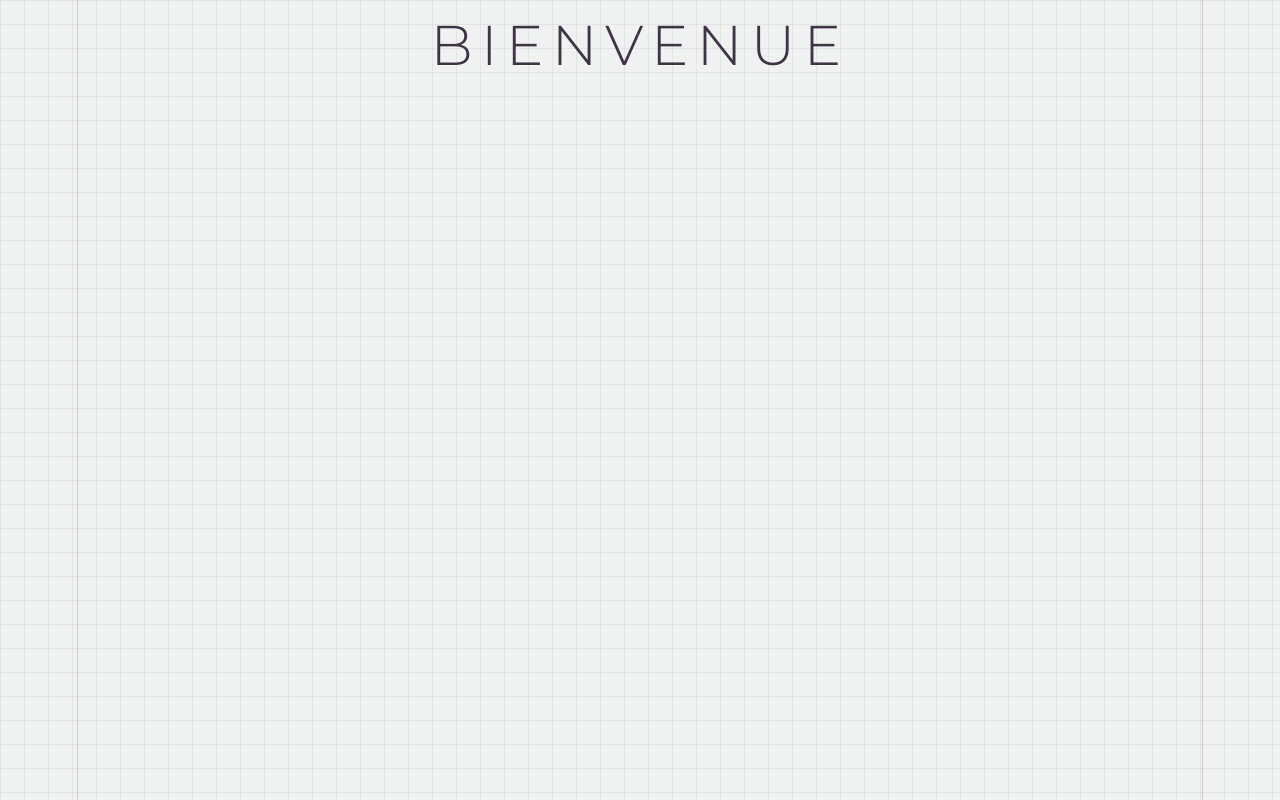
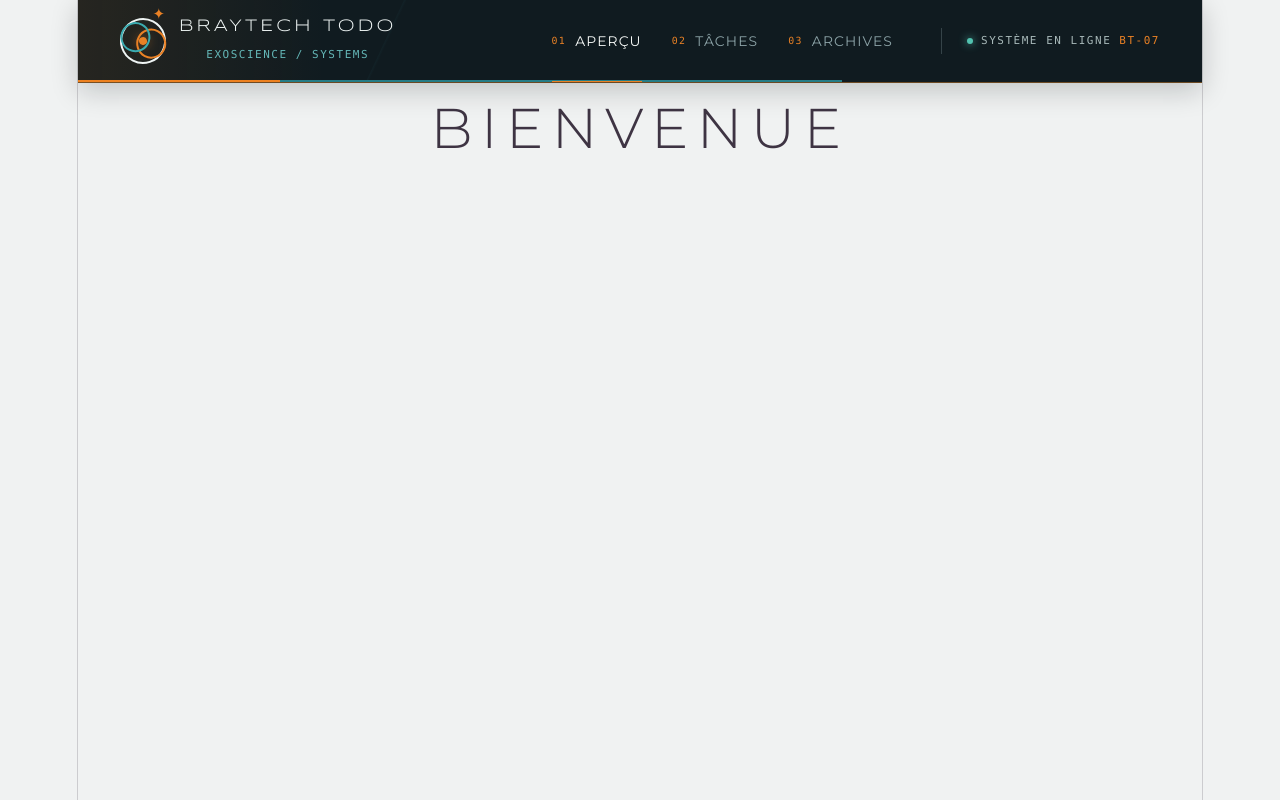
Before and after one commit to Dylserker/Braytech_ToDo, a React (Vite) app in the folder front/: page / in a window 1280 px wide. Built offline with nearby package versions, Linux system fonts and the light colour scheme.

Commit message:
Header fictif

```diff
--- a/front/package.json
+++ b/front/package.json
@@ -11,7 +11,8 @@
   },
   "dependencies": {
     "react": "^19.3.1",
-    "react-dom": "^19.3.1"
+    "react-dom": "^19.3.1",
+    "react-router": "^8.5.1"
   },
   "devDependencies": {
     "@types/node": "^24.19.2",
--- /dev/null
+++ b/front/src/components/Header/Header.css
@@ -0,0 +1,245 @@
+.site-header {
+  position: relative;
+  z-index: 1;
+  display: flex;
+  align-items: center;
+  gap: 48px;
+  min-height: 82px;
+  padding: 0 42px;
+  overflow: hidden;
+  color: #eef4f3;
+  background:
+    linear-gradient(90deg, rgba(237, 129, 32, 0.1), transparent 22%),
+    #101b20;
+  border-bottom: 1px solid rgba(236, 138, 38, 0.42);
+  box-shadow: 0 8px 26px rgba(8, 15, 18, 0.2);
+}
+
+.site-header::before,
+.site-header::after {
+  position: absolute;
+  content: '';
+  pointer-events: none;
+}
+
+.site-header::before {
+  inset: 0;
+  opacity: 0.24;
+  background: linear-gradient(115deg, transparent 0 28%, rgba(52, 151, 164, 0.2) 28.1%, transparent 28.3%);
+}
+
+.site-header::after {
+  right: 0;
+  bottom: -1px;
+  left: 0;
+  height: 3px;
+  background: linear-gradient(90deg, #ed8120 0 18%, #247d87 18% 68%, transparent 68%);
+}
+
+.brand {
+  position: relative;
+  z-index: 1;
+  display: flex;
+  align-items: center;
+  gap: 13px;
+  min-width: 250px;
+  color: inherit;
+  text-decoration: none;
+}
+
+.brand-mark {
+  position: relative;
+  display: grid;
+  width: 42px;
+  height: 42px;
+  place-items: center;
+  border: 2px solid #eef4f3;
+  border-radius: 50%;
+  transform: rotate(-18deg);
+}
+
+.brand-mark::before,
+.brand-mark__ring {
+  position: absolute;
+  width: 26px;
+  height: 26px;
+  content: '';
+  border: 2px solid #e98125;
+  border-radius: 50%;
+}
+
+.brand-mark::before {
+  transform: translate(7px, 5px);
+}
+
+.brand-mark__ring {
+  transform: translate(-6px, -6px);
+  border-color: #3aabb0;
+}
+
+.brand-mark__core {
+  width: 8px;
+  height: 8px;
+  background: #e98125;
+  border-radius: 50%;
+  box-shadow: 0 0 12px rgba(233, 129, 37, 0.85);
+}
+
+.brand-mark__spark {
+  position: absolute;
+  top: -13px;
+  right: -9px;
+  color: #e98125;
+  font-size: 15px;
+  transform: rotate(18deg);
+}
+
+.brand-copy {
+  display: flex;
+  flex-direction: column;
+  gap: 2px;
+}
+
+.brand-copy__name {
+  font-family: var(--technical);
+  font-size: 0.95rem;
+  letter-spacing: 0.18em;
+}
+
+.brand-copy__division,
+.header-nav__index,
+.header-status__label,
+.header-status__code {
+  font-family: var(--mono);
+  font-size: 0.61rem;
+  letter-spacing: 0.14em;
+}
+
+.brand-copy__division {
+  color: #64b7b7;
+}
+
+.header-nav {
+  position: relative;
+  z-index: 1;
+  display: flex;
+  align-self: stretch;
+  gap: 30px;
+  margin-left: auto;
+}
+
+.header-nav__link {
+  position: relative;
+  display: flex;
+  align-items: center;
+  gap: 9px;
+  color: #8ca3a7;
+  font-family: var(--heading);
+  font-size: 0.77rem;
+  letter-spacing: 0.08em;
+  text-decoration: none;
+  text-transform: uppercase;
+  transition: color 180ms ease;
+}
+
+.header-nav__link::after {
+  position: absolute;
+  right: 0;
+  bottom: -1px;
+  left: 0;
+  height: 2px;
+  content: '';
+  background: #e98125;
+  opacity: 0;
+  transform: scaleX(0.35);
+  transition: opacity 180ms ease, transform 180ms ease;
+}
+
+.header-nav__link:hover,
+.header-nav__link--active {
+  color: #f5f8f6;
+}
+
+.header-nav__link:hover::after,
+.header-nav__link--active::after {
+  opacity: 1;
+  transform: scaleX(1);
+}
+
+.header-nav__index {
+  color: #e98125;
+  font-size: 0.55rem;
+}
+
+.header-status {
+  position: relative;
+  z-index: 1;
+  display: flex;
+  align-items: center;
+  gap: 8px;
+  padding-left: 25px;
+  border-left: 1px solid rgba(140, 163, 167, 0.3);
+}
+
+.header-status__dot {
+  width: 6px;
+  height: 6px;
+  background: #52c3b0;
+  border-radius: 50%;
+  box-shadow: 0 0 9px #52c3b0;
+}
+
+.header-status__label {
+  color: #a7b8b8;
+  white-space: nowrap;
+}
+
+.header-status__code {
+  color: #e98125;
+}
+
+@media (max-width: 850px) {
+  .site-header {
+    flex-wrap: wrap;
+    gap: 20px;
+    padding: 18px 24px;
+  }
+
+  .header-nav {
+    order: 3;
+    flex-basis: 100%;
+    height: 36px;
+    gap: 24px;
+  }
+
+  .header-status {
+    margin-left: auto;
+  }
+}
+
+@media (max-width: 520px) {
+  .site-header {
+    padding-inline: 18px;
+  }
+
+  .brand {
+    min-width: 0;
+  }
+
+  .brand-copy__name {
+    font-size: 0.76rem;
+  }
+
+  .brand-copy__division {
+    font-size: 0.48rem;
+  }
+
+  .header-status__label {
+    display: none;
+  }
+
+  .header-nav {
+    justify-content: space-between;
+    gap: 10px;
+  }
+}
--- /dev/null
+++ b/front/src/components/Header/Header.tsx
@@ -0,0 +1,42 @@
+import './Header.css'
+
+function Header() {
+  return (
+    <header className="site-header">
+      <a className="brand" href="/" aria-label="Braytech Exoscience - accueil">
+        <span className="brand-mark" aria-hidden="true">
+          <span className="brand-mark__ring" />
+          <span className="brand-mark__core" />
+          <span className="brand-mark__spark">✦</span>
+        </span>
+        <span className="brand-copy">
+          <span className="brand-copy__name">BRAYTECH ToDo</span>
+          <span className="brand-copy__division">EXOSCIENCE / SYSTEMS</span>
+        </span>
+      </a>
+
+      <nav className="header-nav" aria-label="Navigation principale">
+        <a className="header-nav__link header-nav__link--active" href="#overview">
+          <span className="header-nav__index">01</span>
+          Aperçu
+        </a>
+        <a className="header-nav__link" href="#tasks">
+          <span className="header-nav__index">02</span>
+          Tâches
+        </a>
+        <a className="header-nav__link" href="#archives">
+          <span className="header-nav__index">03</span>
+          Archives
+        </a>
+      </nav>
+
+      <div className="header-status" aria-label="Système opérationnel">
+        <span className="header-status__dot" />
+        <span className="header-status__label">SYSTÈME EN LIGNE</span>
+        <span className="header-status__code">BT-07</span>
+      </div>
+    </header>
+  )
+}
+
+export default Header
--- a/front/src/index.css
+++ b/front/src/index.css
@@ -20,7 +20,6 @@
   --accent-border: rgba(29, 183, 126, 0.6);
   --social-bg: rgba(255, 255, 255, 0.65);
   --accent-line: #d49e35;
-  --grid-line: rgba(62, 52, 67, 0.07);
   --shadow:
     rgba(62, 52, 67, 0.14) 0 10px 15px -3px,
     rgba(62, 52, 67, 0.08) 0 4px 6px -2px;
@@ -55,7 +54,6 @@
     --accent-bg: rgba(29, 183, 126, 0.18);
     --accent-border: rgba(29, 183, 126, 0.75);
     --social-bg: rgba(62, 52, 67, 0.7);
-    --grid-line: rgba(240, 242, 242, 0.06);
     --shadow:
       rgba(0, 0, 0, 0.4) 0 10px 15px -3px,
       rgba(0, 0, 0, 0.25) 0 4px 6px -2px;
@@ -81,10 +79,6 @@
 body {
   margin: 0;
   background-color: var(--bg);
-  background-image:
-    linear-gradient(var(--grid-line) 1px, transparent 1px),
-    linear-gradient(90deg, var(--grid-line) 1px, transparent 1px);
-  background-size: 24px 24px;
 }
 
 h1,
--- a/front/src/pages/Home/Home.tsx
+++ b/front/src/pages/Home/Home.tsx
@@ -1,8 +1,12 @@
+import Header from '../../components/Header/Header'
+import './Home.css'
+
 function Home() {
   return (
-    <div>
+    <>
+      <Header />
       <h1>Bienvenue</h1>
-    </div>
+    </>
   )
 }
 
```
Also changed, not shown: 1 other file (tests, documents, lock files or other folders).
